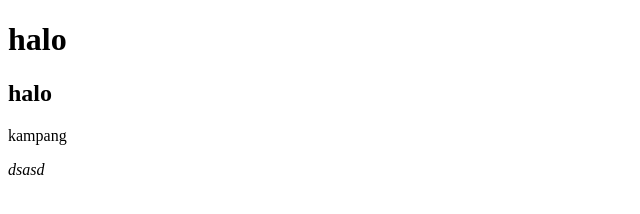
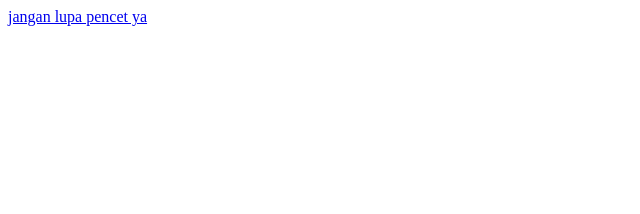
Before and after one commit to eichalelphindoginting/belajar-html, a plain HTML site: page index.html in a window 1280 px wide. Shown: the whole page, without its empty margins (0-640 px from the left). Drawn offline with Linux system fonts and the light colour scheme.

Commit message:
menambahkan

```diff
--- a/index.html
+++ b/index.html
@@ -1,13 +1,10 @@
 <!DOCTYPE html>
 <html>
     <head>
-
+        <a href="https://www.youtube.com/watch?v=XGHuO1xNX3Q&t=2415s">jangan lupa pencet ya</a>
     </head>
     <body>
-       <h1>halo</h1>
-       <h2>halo</h2>
-       <p>kampang</p>
-       <i>dsasd
-       </i>
+
     </body>
+
 </html>
```
Also changed, not shown: resource/coba.html (added, +11 -0 lines), style.css (added).
